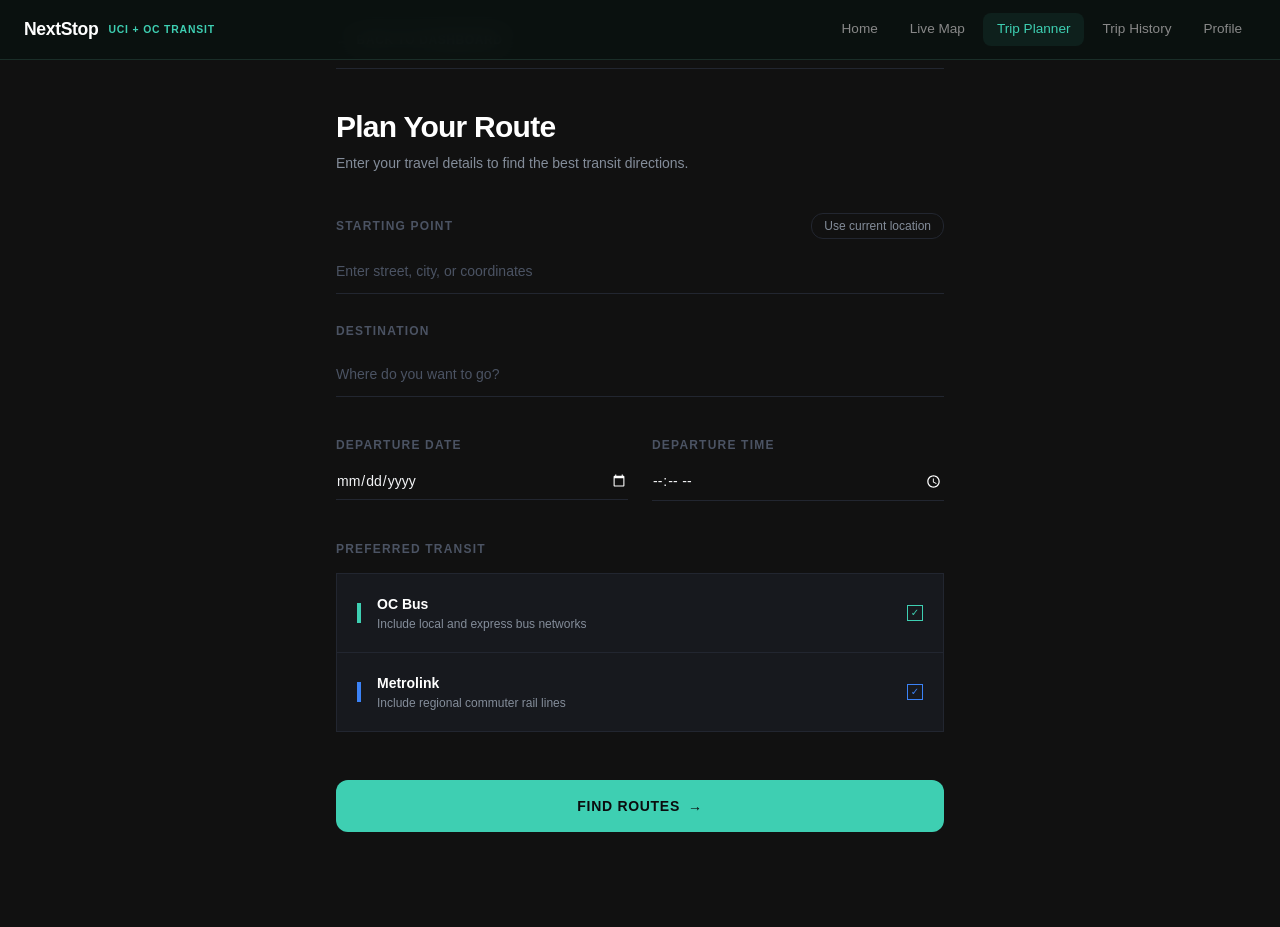
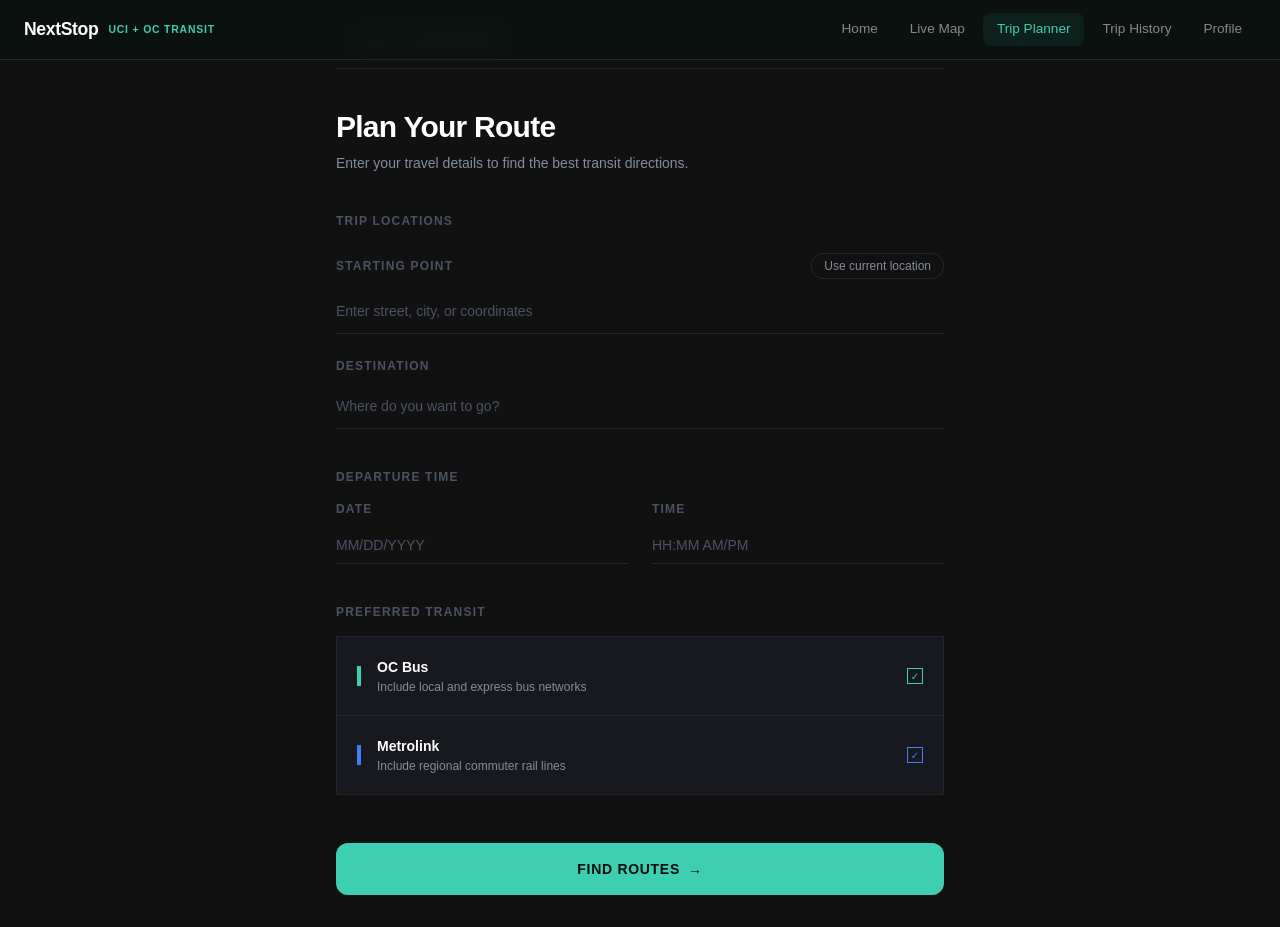
Before and after one commit to andrewwsou/nextstop, a Next.js app: page /trip in a window 1280 px wide. Before the commit the page ends 864 px from the top, so only its background shows below. Built offline with nearby package versions, Linux system fonts and the light colour scheme.

Commit message:
added screen reader features to da trip form page

```diff
--- a/app/trip/page.tsx
+++ b/app/trip/page.tsx
@@ -24,10 +24,7 @@ function TripForm() {
   });
 
   const toggleTransitType = (type: keyof TransitTypes) => {
-    setTransitTypes((prev) => ({
-      ...prev,
-      [type]: !prev[type],
-    }));
+    setTransitTypes((prev) => ({ ...prev, [type]: !prev[type] }));
   };
 
   const handleUseCurrentLocation = () => {
@@ -35,15 +32,12 @@ function TripForm() {
       alert("Geolocation is not supported by your browser.");
       return;
     }
-
     navigator.geolocation.getCurrentPosition(
       (position) => {
         const { latitude, longitude } = position.coords;
         setStart(`${latitude}, ${longitude}`);
       },
-      () => {
-        alert("Unable to get your current location.");
-      }
+      () => alert("Unable to get your current location.")
     );
   };
 
@@ -66,167 +60,208 @@ function TripForm() {
     }
 
     setFormError("");
-
     router.push(
-      `/trip/results?start=${encodeURIComponent(trimmedStart)}&destination=${encodeURIComponent(
-        trimmedDestination
-      )}&transit=${encodeURIComponent(allowedTransit)}&date=${encodeURIComponent(
-        tripDate
-      )}&time=${encodeURIComponent(tripTime)}`
+      `/trip/results?start=${encodeURIComponent(trimmedStart)}&destination=${encodeURIComponent(trimmedDestination)}&transit=${encodeURIComponent(allowedTransit)}&date=${encodeURIComponent(tripDate)}&time=${encodeURIComponent(tripTime)}`
     );
   };
 
   return (
     <main className="min-h-screen bg-[#0b0c0e] text-[#f3f4f6] px-6 py-16 max-w-2xl mx-auto" style={{ fontFamily: "'Plus Jakarta Sans', sans-serif" }}>
-      {/* Header Navigation */}
+
+      {/* Back */}
       <div className="border-b border-[#222630] pb-5 mb-10 flex items-center gap-4">
         <button
-          className="text-[#848d9a] hover:text-[#f3f4f6] transition-colors text-xs uppercase tracking-wider flex items-center gap-2 font-semibold"
           onClick={() => router.push("/dashboard")}
+          className="text-[#848d9a] hover:text-[#f3f4f6] transition-colors text-xs uppercase tracking-wider flex items-center gap-2 font-semibold focus-visible:outline focus-visible:outline-2 focus-visible:outline-[#3ecfb2] rounded"
         >
-          <span>←</span> Back to Dashboard
+          <span aria-hidden="true">←</span> Back to Dashboard
         </button>
       </div>
 
+      {/* Page heading — real h1, visible to both sighted users and screen readers */}
       <div className="mb-10">
-        <h1 className="text-3xl font-bold tracking-tight text-white mb-2">
-          Plan Your Route
-        </h1>
+        <h1 className="text-3xl font-bold tracking-tight text-white mb-2">Plan Your Route</h1>
         <p className="text-sm text-[#848d9a]">Enter your travel details to find the best transit directions.</p>
       </div>
 
       <div className="space-y-8">
-        {/* Locations Inputs */}
-        <section className="space-y-6">
+
+        {/* Locations */}
+        <section aria-labelledby="locations-heading" className="space-y-6">
+          <h2
+            id="locations-heading"
+            tabIndex={0}
+            className="text-xs font-bold tracking-widest text-[#4b5363] uppercase focus-visible:outline focus-visible:outline-2 focus-visible:outline-[#3ecfb2] rounded"
+          >
+            Trip Locations
+          </h2>
+
           <div>
             <div className="mb-2.5 flex items-center justify-between">
-              <label className="text-xs font-bold tracking-widest text-[#4b5363] uppercase">Starting Point</label>
+              <label htmlFor="start-input" className="text-xs font-bold tracking-widest text-[#4b5363] uppercase">
+                Starting Point
+              </label>
               <button
                 onClick={handleUseCurrentLocation}
-                className="rounded-xl bg-transparent border border-[#222630] hover:border-[#3ecfb2] px-3 py-1 text-xs text-[#848d9a] hover:text-[#3ecfb2] transition-colors flex items-center gap-2 font-medium"
+                className="rounded-xl bg-transparent border border-[#222630] hover:border-[#3ecfb2] px-3 py-1 text-xs text-[#848d9a] hover:text-[#3ecfb2] transition-colors flex items-center gap-2 font-medium focus-visible:outline focus-visible:outline-2 focus-visible:outline-[#3ecfb2]"
               >
                 Use current location
               </button>
             </div>
             <input
+              id="start-input"
+              aria-describedby="start-hint"
               value={start}
               onChange={(e) => setStart(e.target.value)}
               placeholder="Enter street, city, or coordinates"
               className="w-full rounded-none border-b border-[#222630] bg-transparent py-3 text-sm text-[#f3f4f6] placeholder-[#4b5363] outline-none transition-colors focus:border-[#3ecfb2]"
             />
+            <p id="start-hint" className="sr-only">Enter where you are starting from. You can type an address, city, or use the button above to fill in your current coordinates.</p>
           </div>
 
           <div>
-            <div className="mb-2.5">
-              <label className="text-xs font-bold tracking-widest text-[#4b5363] uppercase">Destination</label>
-            </div>
+            <label htmlFor="destination-input" className="mb-2.5 block text-xs font-bold tracking-widest text-[#4b5363] uppercase">
+              Destination
+            </label>
             <input
+              id="destination-input"
+              aria-describedby="destination-hint"
               value={destination}
               onChange={(e) => setDestination(e.target.value)}
               placeholder="Where do you want to go?"
               className="w-full rounded-none border-b border-[#222630] bg-transparent py-3 text-sm text-[#f3f4f6] placeholder-[#4b5363] outline-none transition-colors focus:border-[#3ecfb2]"
             />
+            <p id="destination-hint" className="sr-only">Enter where you want to go. Type an address, landmark, or place name.</p>
           </div>
         </section>
 
-        {/* Date / Time Picker Grid */}
-        <div className="grid grid-cols-2 gap-6 pt-2">
+        {/* Date / Time */}
+        <section aria-labelledby="datetime-heading" className="pt-2">
+          <h2
+            id="datetime-heading"
+            tabIndex={0}
+            className="mb-4 text-xs font-bold tracking-widest text-[#4b5363] uppercase focus-visible:outline focus-visible:outline-2 focus-visible:outline-[#3ecfb2] rounded"
+          >
+            Departure Time
+          </h2>
+          <div className="grid grid-cols-2 gap-6">
             <div>
-            <label className="mb-2.5 block text-xs font-bold tracking-widest text-[#4b5363] uppercase">Departure Date</label>
+              <label htmlFor="trip-date" className="mb-2.5 block text-xs font-bold tracking-widest text-[#4b5363] uppercase">
+                Date
+              </label>
               <input
-              type="date"
+                id="trip-date"
+                type="text"
+                inputMode="numeric"
                 value={tripDate}
                 onChange={(e) => setTripDate(e.target.value)}
-              className="w-full rounded-none border-b border-[#222630] bg-transparent py-2 text-sm text-[#f3f4f6] outline-none transition-colors focus:border-[#3ecfb2] [color-scheme:dark]"
+                placeholder="MM/DD/YYYY"
+                aria-label="Departure date, optional. Enter in MM/DD/YYYY format."
+                className="w-full rounded-none border-b border-[#222630] bg-transparent py-2 text-sm text-[#f3f4f6] placeholder-[#4b5363] outline-none transition-colors focus:border-[#3ecfb2]"
               />
             </div>
-
             <div>
-            <label className="mb-2.5 block text-xs font-bold tracking-widest text-[#4b5363] uppercase">Departure Time</label>
+              <label htmlFor="trip-time" className="mb-2.5 block text-xs font-bold tracking-widest text-[#4b5363] uppercase">
+                Time
+              </label>
               <input
-              type="time"
+                id="trip-time"
+                type="text"
+                inputMode="numeric"
                 value={tripTime}
                 onChange={(e) => setTripTime(e.target.value)}
-              className="w-full rounded-none border-b border-[#222630] bg-transparent py-2 text-sm text-[#f3f4f6] outline-none transition-colors focus:border-[#3ecfb2] [color-scheme:dark]"
+                placeholder="HH:MM AM/PM"
+                aria-label="Departure time, optional. Enter in HH:MM AM or PM format."
+                className="w-full rounded-none border-b border-[#222630] bg-transparent py-2 text-sm text-[#f3f4f6] placeholder-[#4b5363] outline-none transition-colors focus:border-[#3ecfb2]"
               />
             </div>
           </div>
+        </section>
 
-        {/* Transit Selection — Layout styled like the Navigate panel stack */}
-        <div className="pt-2">
-          <label className="mb-4 block text-xs font-bold tracking-widest text-[#4b5363] uppercase">Preferred Transit</label>
+        {/* Transit Selection */}
+        <section aria-labelledby="transit-heading" className="pt-2">
+          <h2
+            id="transit-heading"
+            tabIndex={0}
+            className="mb-4 text-xs font-bold tracking-widest text-[#4b5363] uppercase focus-visible:outline focus-visible:outline-2 focus-visible:outline-[#3ecfb2] rounded"
+          >
+            Preferred Transit
+          </h2>
+          <p className="sr-only">Choose which transit types to include in your route. At least one must be selected.</p>
           <div className="flex flex-col border border-[#222630] bg-[#13151a]/30">
 
-            {/* OC Bus Option */}
             <button
               onClick={() => toggleTransitType("bus")}
-              className={`w-full text-left p-5 transition-all flex items-center justify-between border-b border-[#222630] ${
-                transitTypes.bus
-                  ? "bg-[#1c1f26]/60"
-                  : "hover:bg-[#1c1f26]/30 opacity-60"
+              aria-pressed={transitTypes.bus}
+              aria-label={`OC Bus, ${transitTypes.bus ? "on" : "off"}. Include local and express bus networks.`}
+              className={`w-full text-left p-5 transition-all flex items-center justify-between border-b border-[#222630] focus-visible:outline focus-visible:outline-2 focus-visible:outline-[#3ecfb2] ${
+                transitTypes.bus ? "bg-[#1c1f26]/60" : "hover:bg-[#1c1f26]/30 opacity-60"
               }`}
             >
               <div className="flex items-center gap-4">
-                <div
-                  className="w-1 h-5 transition-all"
-                  style={{ backgroundColor: transitTypes.bus ? "#3ecfb2" : "#4b5363" }}
-                />
+                <div aria-hidden="true" className="w-1 h-5 transition-all" style={{ backgroundColor: transitTypes.bus ? "#3ecfb2" : "#4b5363" }} />
                 <div>
                   <div className="text-sm font-semibold text-white">OC Bus</div>
-                  <div className="text-xs text-[#848d9a] mt-0.5">Include local and express bus networks</div>
+                  <div id="bus-desc" className="text-xs text-[#848d9a] mt-0.5">Include local and express bus networks</div>
                 </div>
               </div>
-              <div className="flex items-center">
-                <div className={`w-4 h-4 border flex items-center justify-center text-[10px] ${transitTypes.bus ? "border-[#3ecfb2] text-[#3ecfb2]" : "border-[#4b5363]"}`}>
+              <div aria-hidden="true" className={`w-4 h-4 border flex items-center justify-center text-[10px] ${transitTypes.bus ? "border-[#3ecfb2] text-[#3ecfb2]" : "border-[#4b5363]"}`}>
                 {transitTypes.bus && "✓"}
-                </div>
               </div>
             </button>
 
-            {/* Metrolink Option */}
             <button
               onClick={() => toggleTransitType("train")}
-              className={`w-full text-left p-5 transition-all flex items-center justify-between ${
-                transitTypes.train
-                  ? "bg-[#1c1f26]/60"
-                  : "hover:bg-[#1c1f26]/30 opacity-60"
+              aria-pressed={transitTypes.train}
+              aria-label={`Metrolink, ${transitTypes.train ? "on" : "off"}. Include regional commuter rail lines.`}
+              className={`w-full text-left p-5 transition-all flex items-center justify-between focus-visible:outline focus-visible:outline-2 focus-visible:outline-[#3ecfb2] ${
+                transitTypes.train ? "bg-[#1c1f26]/60" : "hover:bg-[#1c1f26]/30 opacity-60"
               }`}
             >
               <div className="flex items-center gap-4">
-                <div
-                  className="w-1 h-5 transition-all"
-                  style={{ backgroundColor: transitTypes.train ? "#3b82f6" : "#4b5363" }}
-                />
+                <div aria-hidden="true" className="w-1 h-5 transition-all" style={{ backgroundColor: transitTypes.train ? "#3b82f6" : "#4b5363" }} />
                 <div>
                   <div className="text-sm font-semibold text-white">Metrolink</div>
-                  <div className="text-xs text-[#848d9a] mt-0.5">Include regional commuter rail lines</div>
+                  <div id="train-desc" className="text-xs text-[#848d9a] mt-0.5">Include regional commuter rail lines</div>
                 </div>
               </div>
-              <div className="flex items-center">
-                <div className={`w-4 h-4 border flex items-center justify-center text-[10px] ${transitTypes.train ? "border-[#3b82f6] text-[#3b82f6]" : "border-[#4b5363]"}`}>
+              <div aria-hidden="true" className={`w-4 h-4 border flex items-center justify-center text-[10px] ${transitTypes.train ? "border-[#3b82f6] text-[#3b82f6]" : "border-[#4b5363]"}`}>
                 {transitTypes.train && "✓"}
-                </div>
               </div>
             </button>
 
           </div>
-        </div>
+        </section>
       </div>
 
+      {/* Error */}
       {formError && (
-        <div className="mt-8 rounded-none border border-red-500/30 bg-red-950/10 p-4 text-xs tracking-wide uppercase font-semibold text-red-400 flex items-center gap-2">
-          <span>✕ Error:</span>
-          {formError}
+        <div role="alert" className="mt-8 rounded-none border border-red-500/30 bg-red-950/10 p-4 text-xs tracking-wide uppercase font-semibold text-red-400 flex items-center gap-2">
+          <span aria-hidden="true">✕</span> {formError}
         </div>
       )}
 
-      {/* Primary Action Button — matching landing page color scheme but crisp rectangular */}
+      {/* Submit */}
       <button
         onClick={handlePlanTrip}
-        className="mt-12 w-full rounded-xl bg-[#3ecfb2] hover:bg-[#34b399] py-4 text-sm font-bold uppercase tracking-wider text-[#0b0c0e] transition-colors active:scale-[0.99] flex items-center justify-center gap-2"
+        className="mt-12 w-full rounded-xl bg-[#3ecfb2] hover:bg-[#34b399] py-4 text-sm font-bold uppercase tracking-wider text-[#0b0c0e] transition-colors active:scale-[0.99] flex items-center justify-center gap-2 focus-visible:outline focus-visible:outline-2 focus-visible:outline-[#3ecfb2] focus-visible:outline-offset-2"
       >
-        Find Routes <span>→</span>
+        Find Routes <span aria-hidden="true">→</span>
       </button>
+
+      <style>{`
+        .sr-only {
+          position: absolute;
+          width: 1px;
+          height: 1px;
+          padding: 0;
+          margin: -1px;
+          overflow: hidden;
+          clip: rect(0,0,0,0);
+          white-space: nowrap;
+          border: 0;
+        }
+      `}</style>
     </main>
   );
 }
```
Lines whose indentation alone changed are shown as unchanged.
